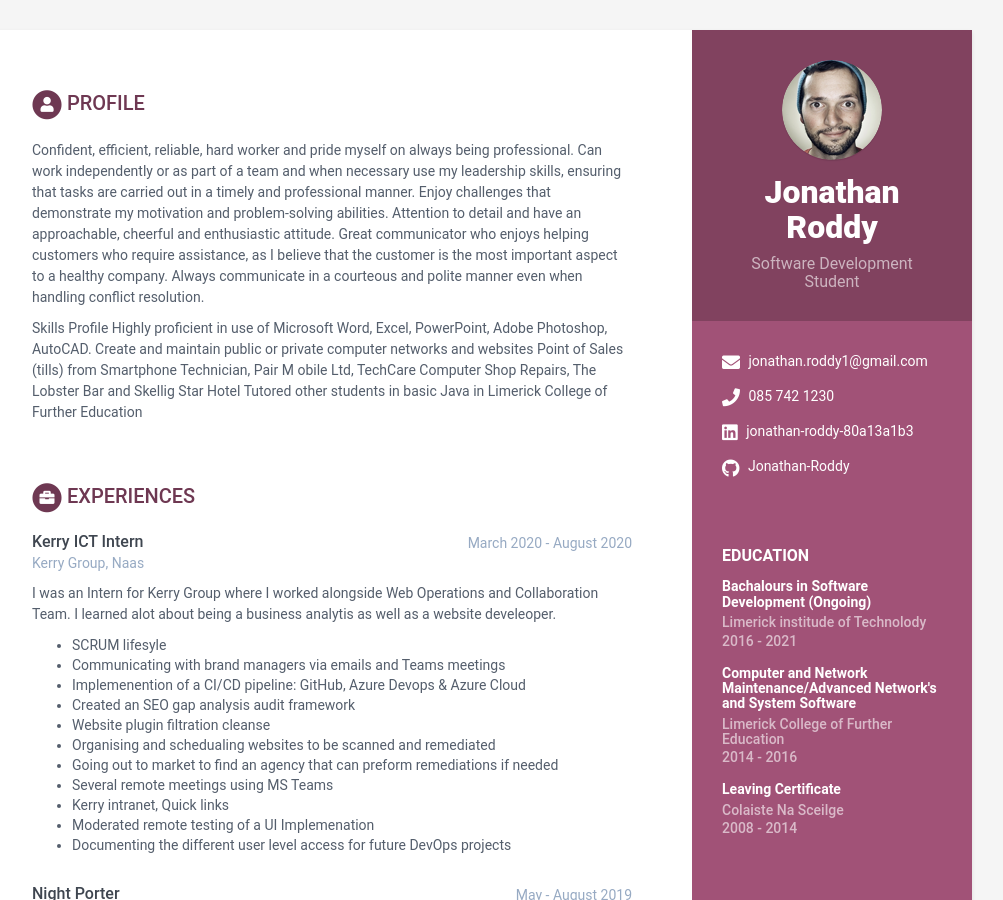
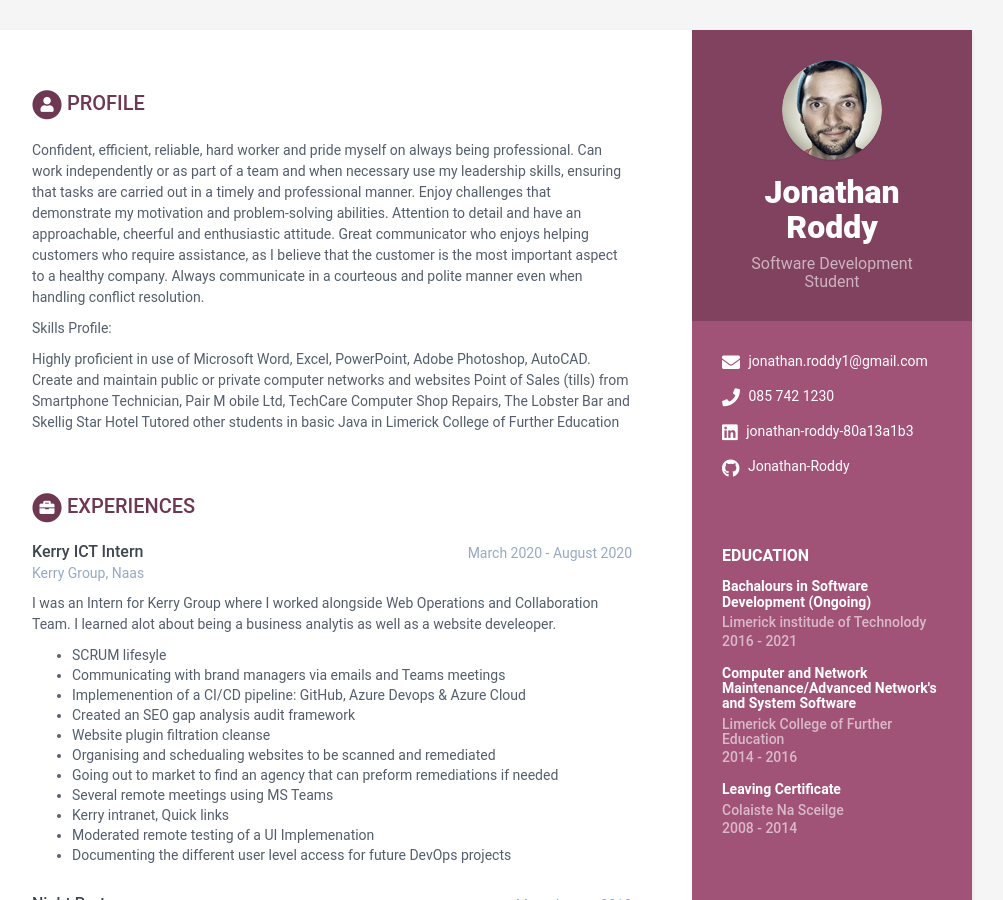
Before and after one commit to Jonathan-Roddy/Jonathan-Roddy.github.io, a Jekyll site: the page built from index.html, in a window 1280 px wide and 900 px high. Shown: the whole window, without its empty margins (168-1171 px from the left). Built offline with Jekyll 4.4.1, drawn with Linux system fonts in a browser that asks for light colours.

```diff
--- a/_data/data.yml
+++ b/_data/data.yml
@@ -49,7 +49,8 @@ career-profile:
         Great  communicator who enjoys helping customers who require assistance, as I believe that  the customer is the most important aspect to a healthy company.
         Always communicate in a courteous and polite manner even when handling conflict resolution.
 
-        Skills Profile
+        Skills Profile:
+
         Highly proficient in use of Microsoft Word, Excel, PowerPoint, Adobe Photoshop, AutoCAD.
         Create and maintain public or private computer networks and websites
         Point of Sales (tills) from Smartphone Technician, Pair M obile Ltd, TechCare Computer Shop Repairs, The Lobster Bar and Skellig Star Hotel
```
